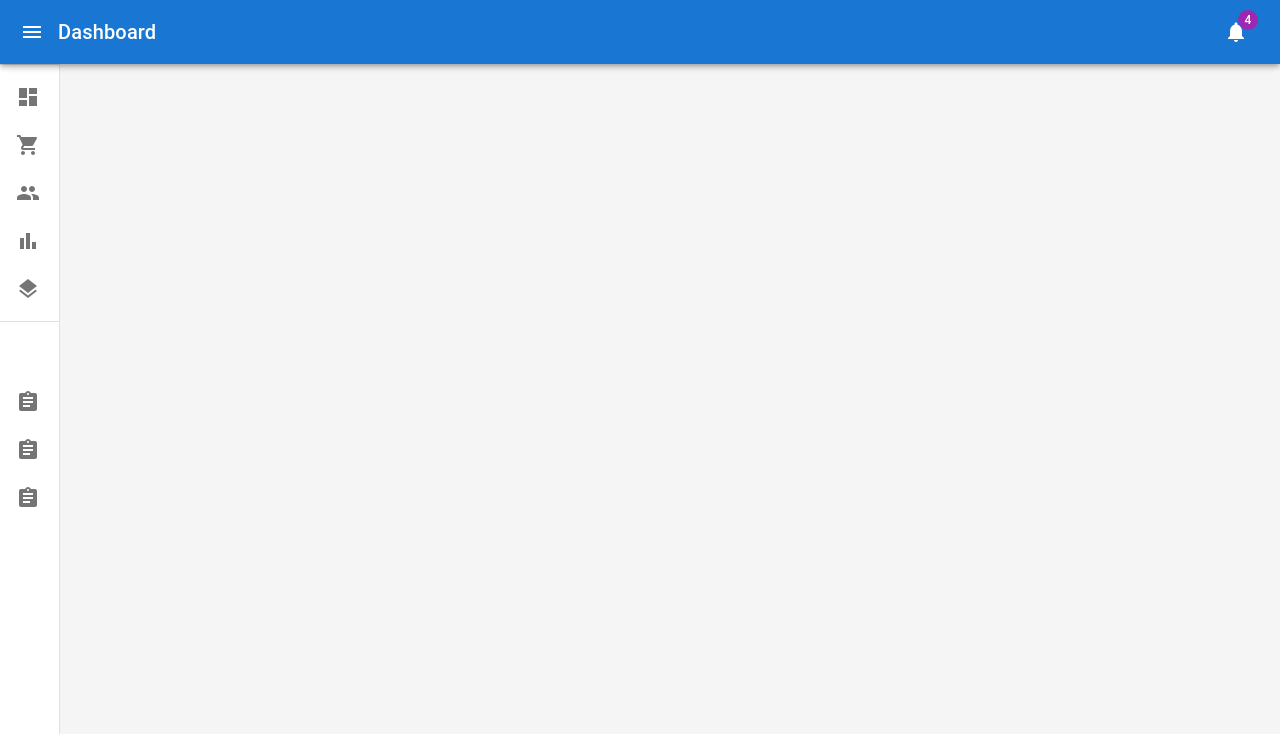
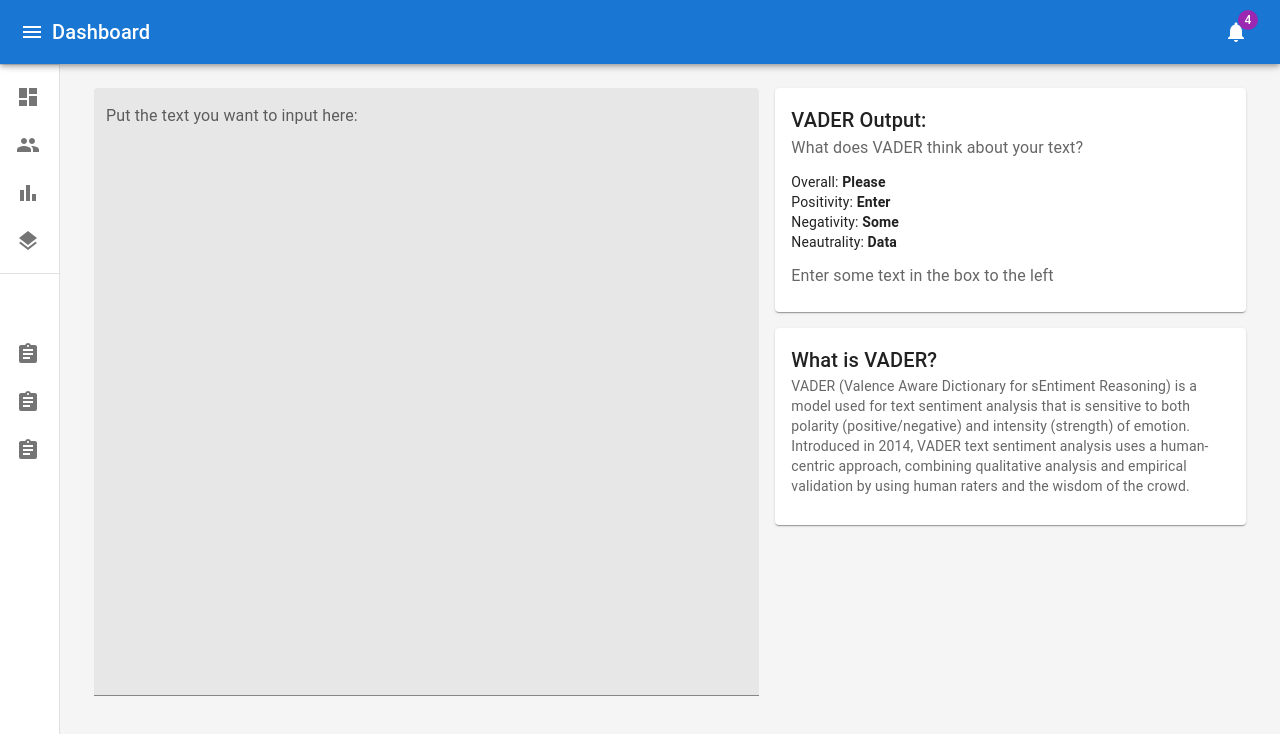
Before and after one commit to 1Solon/ModSent-Scalable-Sentiment-Analysis-, a React (Vite) app in the folder client/: page / in a window 1280 px wide. Shown: the top 734 px of the page. Built offline with nearby package versions, Linux system fonts and the light colour scheme.

Commit message:
Pushes fully hooked up VaderSI page

```diff
--- a/client/package.json
+++ b/client/package.json
@@ -22,6 +22,7 @@
     "@types/react": "^18.0.27",
     "@types/react-dom": "^18.0.10",
     "@vitejs/plugin-react-swc": "^3.0.0",
+    "react-router-dom": "^6.8.1",
     "typescript": "^4.9.3",
     "vite": "^4.1.0"
   }
--- a/client/src/common/listitems.tsx
+++ b/client/src/common/listitems.tsx
@@ -4,7 +4,6 @@ import ListItemIcon from '@mui/material/ListItemIcon';
 import ListItemText from '@mui/material/ListItemText';
 import ListSubheader from '@mui/material/ListSubheader';
 import DashboardIcon from '@mui/icons-material/Dashboard';
-import ShoppingCartIcon from '@mui/icons-material/ShoppingCart';
 import PeopleIcon from '@mui/icons-material/People';
 import BarChartIcon from '@mui/icons-material/BarChart';
 import LayersIcon from '@mui/icons-material/Layers';
@@ -16,31 +15,25 @@ export const mainListItems = (
       <ListItemIcon>
         <DashboardIcon />
       </ListItemIcon>
-      <ListItemText primary="Dashboard" />
-    </ListItemButton>
-    <ListItemButton>
-      <ListItemIcon>
-        <ShoppingCartIcon />
-      </ListItemIcon>
-      <ListItemText primary="Orders" />
+      <ListItemText primary="About" />
     </ListItemButton>
     <ListItemButton>
       <ListItemIcon>
         <PeopleIcon />
       </ListItemIcon>
-      <ListItemText primary="Customers" />
+      <ListItemText primary="Users" />
     </ListItemButton>
     <ListItemButton>
       <ListItemIcon>
         <BarChartIcon />
       </ListItemIcon>
-      <ListItemText primary="Reports" />
+      <ListItemText primary="Analysis" />
     </ListItemButton>
     <ListItemButton>
       <ListItemIcon>
         <LayersIcon />
       </ListItemIcon>
-      <ListItemText primary="Integrations" />
+      <ListItemText primary="About" />
     </ListItemButton>
   </React.Fragment>
 );
@@ -54,19 +47,19 @@ export const secondaryListItems = (
       <ListItemIcon>
         <AssignmentIcon />
       </ListItemIcon>
-      <ListItemText primary="Current month" />
+      <ListItemText primary="VADER" />
     </ListItemButton>
     <ListItemButton>
       <ListItemIcon>
         <AssignmentIcon />
       </ListItemIcon>
-      <ListItemText primary="Last quarter" />
+      <ListItemText primary="Eg1" />
     </ListItemButton>
     <ListItemButton>
       <ListItemIcon>
         <AssignmentIcon />
       </ListItemIcon>
-      <ListItemText primary="Year-end sale" />
+      <ListItemText primary="Eg2" />
     </ListItemButton>
   </React.Fragment>
 );
--- a/client/src/common/pageContainer.tsx
+++ b/client/src/common/pageContainer.tsx
@@ -11,30 +11,15 @@ import Divider from '@mui/material/Divider';
 import IconButton from '@mui/material/IconButton';
 import Badge from '@mui/material/Badge';
 import Container from '@mui/material/Container';
-import Link from '@mui/material/Link';
 import MenuIcon from '@mui/icons-material/Menu';
 import ChevronLeftIcon from '@mui/icons-material/ChevronLeft';
 import NotificationsIcon from '@mui/icons-material/Notifications';
 import { mainListItems, secondaryListItems } from './listitems';
 
 
-function Copyright(props: any) {
-  return (
-    <Typography variant="body2" color="text.secondary" align="center" {...props}>
-      {'TBC '}
-      <Link color="inherit" href="https://github.com/1Solon/">
-        TBD
-      </Link>{' '}
-      {new Date().getFullYear()}
-      {'.'}
-    </Typography>
-  );
-}
-
 type Props = {
   children: React.ReactNode;
 };
-
 
 const drawerWidth: number = 240;
 
@@ -88,15 +73,11 @@ const Drawer = styled(MuiDrawer, { shouldForwardProp: (prop) => prop !== 'open'
 
 const mdTheme = createTheme();
 
-function DashboardContent(props: Props) {
+export default function pageContainer(props: Props) {
   const [open, setOpen] = React.useState(false);
   const toggleDrawer = () => {
     setOpen(!open);
   };
-
-  function userInput(value: string): void {
-    // Not implemented pending rewrite
-  }
 
   return (
     <ThemeProvider theme={mdTheme}>
@@ -114,7 +95,7 @@ function DashboardContent(props: Props) {
               aria-label="open drawer"
               onClick={toggleDrawer}
               sx={{
-                marginRight: '6px',
+                marginRight: '0px',
                 ...(open && { display: 'none' }),
               }}
             >
@@ -170,15 +151,11 @@ function DashboardContent(props: Props) {
         >
           <Toolbar />
           <Container>
-            {props.children}
+            <br />
+              {props.children}
           </Container>
         </Box>
       </Box>
     </ThemeProvider>
   );
 }
-
-export default function Dashboard() {
-  // eslint-disable-next-line react/no-children-prop
-  return <DashboardContent children={undefined}  />;
-}
--- /dev/null
+++ b/client/src/interfaces/vaderResponse.ts
@@ -0,0 +1,6 @@
+export interface vaderResponse {
+    overall: string
+    positivity: string
+    negativity: string
+    neutrality: string
+  }
--- a/client/src/main.tsx
+++ b/client/src/main.tsx
@@ -1,9 +1,16 @@
-import React from 'react'
-import ReactDOM from 'react-dom/client'
-import App from './common/pageContainer'
+import ReactDOM from "react-dom/client";
+import { BrowserRouter, Routes, Route } from "react-router-dom";
+import VADERpage from "./pages/VADERpage";
 
-ReactDOM.createRoot(document.getElementById('root') as HTMLElement).render(
-  <React.StrictMode>
-    <App />
-  </React.StrictMode>,
-)
+export default function App() {
+  return (
+    <BrowserRouter>
+      <Routes>
+        <Route path="/" element={<VADERpage /> } />
+      </Routes>
+    </BrowserRouter>
+  );
+}
+
+const root = ReactDOM.createRoot(document.getElementById('root')!);
+root.render(<App />);
--- /dev/null
+++ b/client/src/pages/VADERpage.tsx
@@ -0,0 +1,117 @@
+import PageContainer from '../common/pageContainer'
+import { vaderResponse } from '../interfaces/vaderResponse';
+import Grid from '@mui/material/Unstable_Grid2'
+import TextField from '@mui/material/TextField';
+import { useState } from 'react';
+import Typography from '@mui/material/Typography';
+import CardContent from '@mui/material/CardContent';
+import Card from '@mui/material/Card';
+import { Stack } from '@mui/system';
+
+export default function VADERpage() {
+  const [vaderResponse, updateResponse] = useState({
+    overall: "Please",
+    positivity: "Enter",
+    negativity: "Some",
+    neutrality: "Data"
+  });
+  const [vaderMessage, updateVaderMessage] = useState(
+    "Enter some text in the box to the left"
+  );
+
+  async function userInput(value: string) {
+    const response = await fetch("http://localhost:3100/vader?=" + JSON.stringify(value), {
+      method: 'GET',
+      mode: 'cors',
+      headers: { 'Content-Type': 'application/json' },
+    })
+
+    const data = await response.json()
+    const vader: vaderResponse = {
+      overall: data.compound,
+      positivity: data.pos,
+      negativity: data.neg,
+      neutrality: data.neu
+    }
+
+    if (parseFloat(data.compound) > 0) {
+      updateVaderMessage("VADER considers your message positive")
+    } else if (parseFloat(data.compound) < 0) {
+      updateVaderMessage("VADER considers your message negative")
+    } else if (parseFloat(data.compound) == 0) {
+      updateVaderMessage("VADER considers your message neutral")
+    }
+
+    updateResponse(vader)
+  }
+
+  return (
+    <PageContainer>
+      <Grid container spacing={2}>
+
+        <Grid xs={7}>
+          <TextField
+            id="outlined-textarea"
+            label="Put the text you want to input here:"
+            placeholder="I really did not like that dog..."
+            rows={25}
+            variant="filled"
+            fullWidth
+            multiline
+            onChange={(e) => {
+              userInput(e.target.value)
+            }}
+          />
+        </Grid>
+
+        <Grid xs={5}>
+          <Stack spacing={2}>
+
+            <Card>
+              <CardContent>
+                <Typography variant="h6" component="div">
+                  VADER Output:
+                </Typography>
+                <Typography sx={{ mb: 1.5 }} color="text.secondary">
+                  What does VADER think about your text?
+                </Typography>
+                <Typography variant="body2">
+                  Overall: <b>{vaderResponse.overall}</b>
+                  <br />
+                  Positivity: <b>{vaderResponse.positivity}</b>
+                  <br />
+                  Negativity: <b>{vaderResponse.negativity}</b>
+                  <br />
+                  Neautrality: <b>{vaderResponse.neutrality}</b>
+                </Typography>
+                <Typography sx={{ mt: 1.5 }} color="text.secondary">
+                  {vaderMessage}
+                </Typography>
+              </CardContent>
+            </Card>
+
+            <Card sx={{ minWidth: "auto"}}>
+              <CardContent>
+                <Typography variant="h6" component="div">
+                  What is VADER?
+                </Typography>
+                <Typography variant="body2" color="text.secondary" gutterBottom>
+                  VADER (Valence Aware Dictionary for sEntiment Reasoning)
+                  is a model used for text sentiment analysis that is
+                  sensitive to both polarity (positive/negative)
+                  and intensity (strength) of emotion.
+                  Introduced in 2014, VADER text sentiment analysis uses
+                  a human-centric approach, combining qualitative
+                  analysis and empirical validation by using human raters
+                  and the wisdom of the crowd.
+                </Typography>
+
+              </CardContent>
+            </Card>
+          </Stack>
+        </Grid>
+
+      </Grid>
+    </PageContainer>
+  )
+}
--- a/client/src/pages/page.tsx
+++ /dev/null
@@ -1,4 +0,0 @@
-export default function About() {
-    console.log("this ran")
-    return ("This page is inteded to test routing, please ignore")
-  }
```
Also changed, not shown: 2 other files (tests, documents, lock files or other folders).
